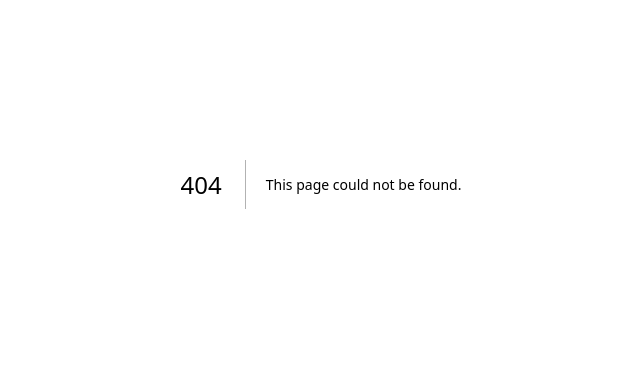
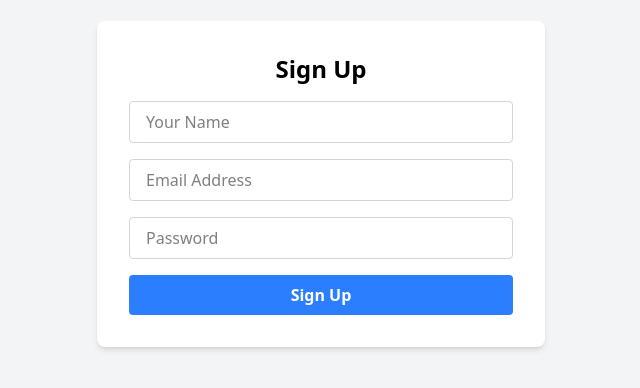
Before and after one commit to YashAnand432/GannaG-TechVentures, a Next.js app: page /components/SignUp in a window 1280 px wide. Before the commit this address had no page. Shown: the part 216-604 px from the top of the page, without its empty margins (319-959 px from the left). Built offline with nearby package versions, Linux system fonts and the light colour scheme.

Commit message:
Created the 'api' folder inside 'app' to organize and handle all backend APIs.

```diff
--- /dev/null
+++ b/app/components/SignUp/page.tsx
@@ -0,0 +1,71 @@
+'use client';
+import { useState } from 'react';
+
+export default function SignUpPage() {
+  const [form, setForm] = useState({ name: '', email: '', password: '' });
+  const [message, setMessage] = useState('');
+
+  const handleChange = (e: React.ChangeEvent<HTMLInputElement>) => {
+    setForm({ ...form, [e.target.name]: e.target.value });
+  };
+
+  const handleSubmit = async (e: React.FormEvent) => {
+    e.preventDefault();
+    const res = await fetch('/api/signup', {
+      method: 'POST',
+      headers: { 'Content-Type': 'application/json' },
+      body: JSON.stringify(form),
+    });
+
+    const data = await res.json();
+    setMessage(data.message);
+    if (res.ok) setForm({ name: '', email: '', password: '' });
+  };
+
+  return (
+    <div className="min-h-screen flex items-center justify-center bg-gray-100">
+      <form onSubmit={handleSubmit} className="bg-white p-8 rounded-lg shadow-md w-full max-w-md space-y-4">
+        <h1 className="text-2xl font-bold text-center">Sign Up</h1>
+
+        <input
+          type="text"
+          name="name"
+          value={form.name}
+          onChange={handleChange}
+          placeholder="Your Name"
+          className="w-full border border-gray-300 rounded px-4 py-2"
+          required
+        />
+
+        <input
+          type="email"
+          name="email"
+          value={form.email}
+          onChange={handleChange}
+          placeholder="Email Address"
+          className="w-full border border-gray-300 rounded px-4 py-2"
+          required
+        />
+
+        <input
+          type="password"
+          name="password"
+          value={form.password}
+          onChange={handleChange}
+          placeholder="Password"
+          className="w-full border border-gray-300 rounded px-4 py-2"
+          required
+        />
+
+        <button
+          type="submit"
+          className="w-full bg-blue-500 hover:bg-blue-600 text-white font-semibold py-2 px-4 rounded"
+        >
+          Sign Up
+        </button>
+
+        {message && <p className="text-center text-sm text-green-600">{message}</p>}
+      </form>
+    </div>
+  );
+}
--- a/package.json
+++ b/package.json
@@ -10,7 +10,9 @@
   },
   "dependencies": {
     "autoprefixer": "^10.4.21",
+    "bcryptjs": "^3.0.2",
     "lucide-react": "^0.507.0",
+    "mongoose": "^8.15.1",
     "next": "15.2.2",
     "postcss": "^8.5.3",
     "react": "^19.0.0",
```
Also changed, not shown: app/api/signup/route.js (added), 1 other file (tests, documents, lock files or other folders).
